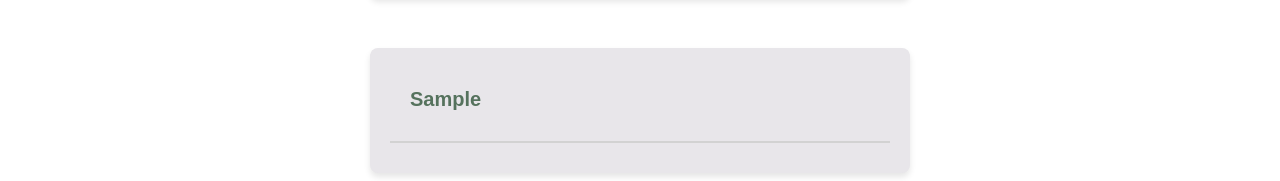
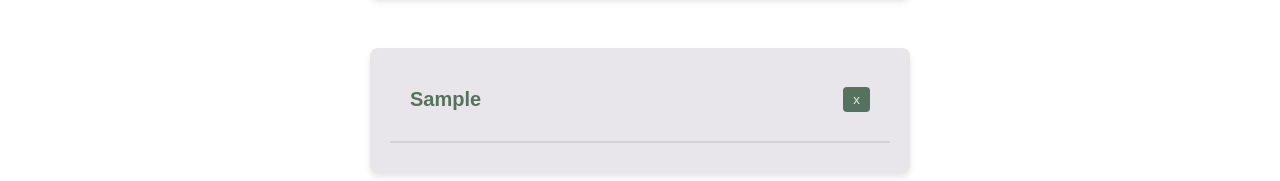
Before and after one commit to jontot27/ToDoApp, a React (Vite) app in the folder todoapp/: page / in a window 1280 px wide. Both pictures are taken after typing "Sample" into the empty fields and a click on the button "Add Task". Shown: the part 201-382 px from the top of the page. Built offline with nearby package versions, Linux system fonts and the light colour scheme.

Commit message:
Adding A Delete Button

```diff
--- a/todoapp/src/components/TodoItems.jsx
+++ b/todoapp/src/components/TodoItems.jsx
@@ -2,7 +2,12 @@ import style from "./todoitem.module.css";
 export default function TodoItems({ item }) {
   return (
     <div className={style.item}>
-      <div className={style.itemName}>{item}</div>
+      <div className={style.itemName}>
+        {item}
+        <span>
+          <button className={style.deleteButton}> x </button>
+        </span>
+      </div>
       <hr className={style.line} />
     </div>
   );
--- a/todoapp/src/components/todoitem.module.css
+++ b/todoapp/src/components/todoitem.module.css
@@ -10,3 +10,13 @@
 .line {
   border: 1px, solid #d2d2d2;
 }
+.deleteButton {
+  float: right;
+  padding: 5px 10px;
+  border: none;
+  border-radius: 4px;
+  background-color: #55725d;
+  color: #e8e6ea;
+  margin-top: -1px;
+  cursor: pointer;
+}
```
